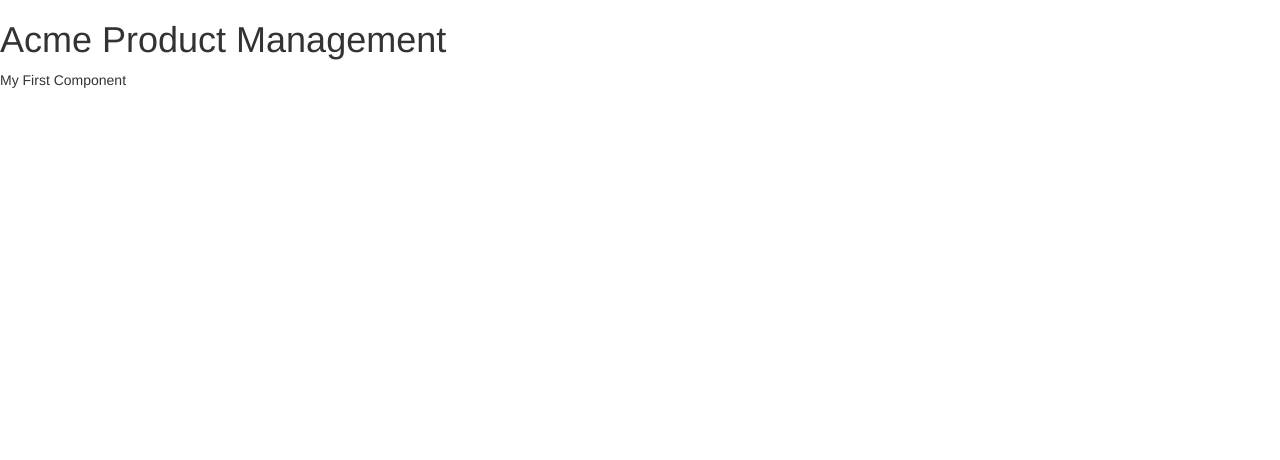
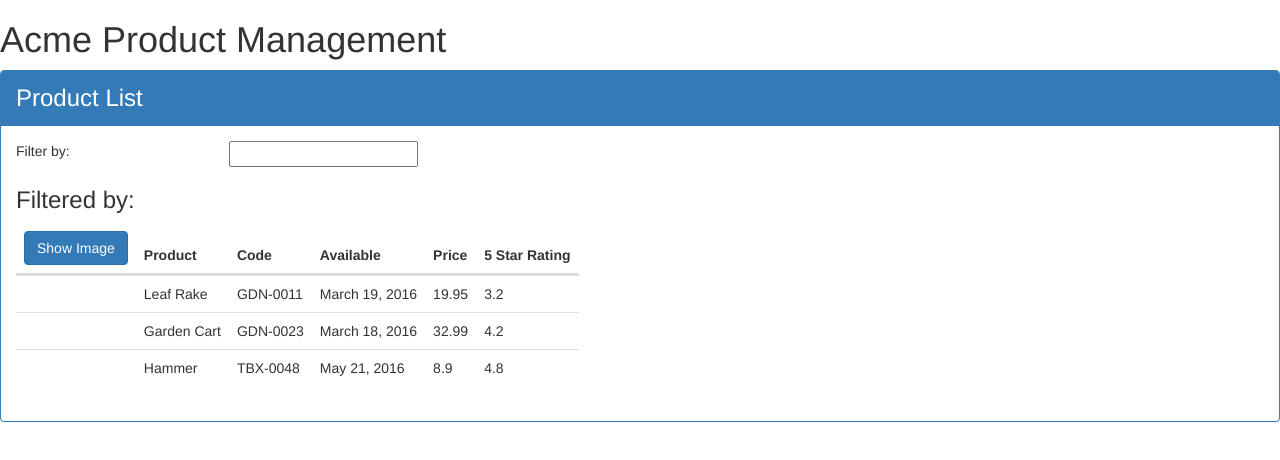
Before and after one commit to Graham-Langridge/Angular_GettingStarted, an Angular app: page / in a window 1280 px wide. Shown: the top 460 px of the page. Built offline with nearby package versions, Linux system fonts and the light colour scheme.

Commit message:
Added product list.

```diff
--- /dev/null
+++ b/src/app/Products/product-list.component.html
@@ -0,0 +1,47 @@
+<div class='panel panel-primary'>
+    <div class='panel-heading'>
+        {{pageTitle}}
+    </div>
+    <div class='panel-body'>
+        <div class='row'>
+            <div class='col-md-2'>Filter by:</div>
+            <div class='col-md-4'>
+                <input type='text' >
+            </div>
+        </div>
+        <div class='row'>
+            <div class='col-md-6'>
+                <h3>Filtered by: </h3>
+            </div>
+        </div>
+        <div class='table-responsive'>
+            <div class='table'
+                *ngIf='products && products.length'>
+                <thead>
+                    <tr>
+                        <th>
+                            <button class='btn btn-primary'>
+                                Show Image
+                            </button>
+                        </th>
+                        <th>Product</th>
+                        <th>Code</th>
+                        <th>Available</th>
+                        <th>Price</th>
+                        <th>5 Star Rating</th>
+                    </tr>
+                </thead>
+                <tbody>
+                    <tr *ngFor='let product of products'>
+                        <td></td>
+                        <td>{{product.productName}}</td>
+                        <td>{{product.productCode}}</td>
+                        <td>{{product.releaseDate}}</td>
+                        <td>{{product.price}}</td>
+                        <td>{{product.starRating}}</td>
+                    </tr>
+                </tbody>
+            </div>
+        </div>
+    </div>
+</div>
--- /dev/null
+++ b/src/app/Products/product-list.component.ts
@@ -0,0 +1,41 @@
+import { Component } from '@angular/core';
+
+@Component({
+    selector: 'pm-products',
+    templateUrl: './product-list.component.html'
+})
+export class ProductListComponent {
+    pageTitle: string = 'Product List';
+    products: any[] = [
+        {
+            "productId": 1,
+            "productName": "Leaf Rake",
+            "productCode": "GDN-0011",
+            "releaseDate": "March 19, 2016",
+            "description": "Leaf rake with 48-inch wooden handle.",
+            "price": 19.95,
+            "starRating": 3.2,
+            "imageUrl": "http://openclipart.org/image/300px/svg_to_png/26215/Anonymous_Leaf_Rake.png"
+        },
+        {
+            "productId": 2,
+            "productName": "Garden Cart",
+            "productCode": "GDN-0023",
+            "releaseDate": "March 18, 2016",
+            "description": "15 gallon capacity rolling garden cart",
+            "price": 32.99,
+            "starRating": 4.2,
+            "imageUrl": "http://openclipart.org/image/300px/svg_to_png/58471/garden_cart.png"
+        },
+        {
+            "productId": 5,
+            "productName": "Hammer",
+            "productCode": "TBX-0048",
+            "releaseDate": "May 21, 2016",
+            "description": "Curved claw steel hammer",
+            "price": 8.9,
+            "starRating": 4.8,
+            "imageUrl": "http://openclipart.org/image/300px/svg_to_png/73/rejon_Hammer.png"
+        }
+    ];
+}
--- a/src/app/app.component.html
+++ b/src/app/app.component.html
@@ -1,7 +1,6 @@
-<!--The whole content below can be removed with the new code.-->
-<div style="text-align:center">
-  <h1>
-    Welcome to {{title}}!!
-  </h1>
-  ... Starter Files ...
+<div>
+  <h1>{{pageTitle}}</h1>
+  <div>
+    <pm-products></pm-products>
+  </div>
 </div>
--- a/src/app/app.component.ts
+++ b/src/app/app.component.ts
@@ -2,14 +2,7 @@
 
 @Component({
   selector: 'pm-root',
-  template: `
-  <div>
-  <h1>{{pageTitle}}</h1>
-  <div>
-    My First Component
-  </div>
-</div>
-`
+  templateUrl: './app.component.html'
 })
 export class AppComponent {
   pageTitle: string = 'Acme Product Management';
--- a/src/app/app.module.ts
+++ b/src/app/app.module.ts
@@ -1,10 +1,14 @@
 import { NgModule } from '@angular/core';
 import { BrowserModule } from '@angular/platform-browser';
 import { AppComponent } from './app.component';
+import { ProductListComponent } from './Products/product-list.component';
 
 @NgModule({
   imports: [ BrowserModule ],
-  declarations: [ AppComponent ],
+  declarations: [
+    AppComponent,
+    ProductListComponent
+  ],
   bootstrap: [AppComponent],
   providers: []
 })
```
Also changed, not shown: 1 other file (tests, documents, lock files or other folders).
